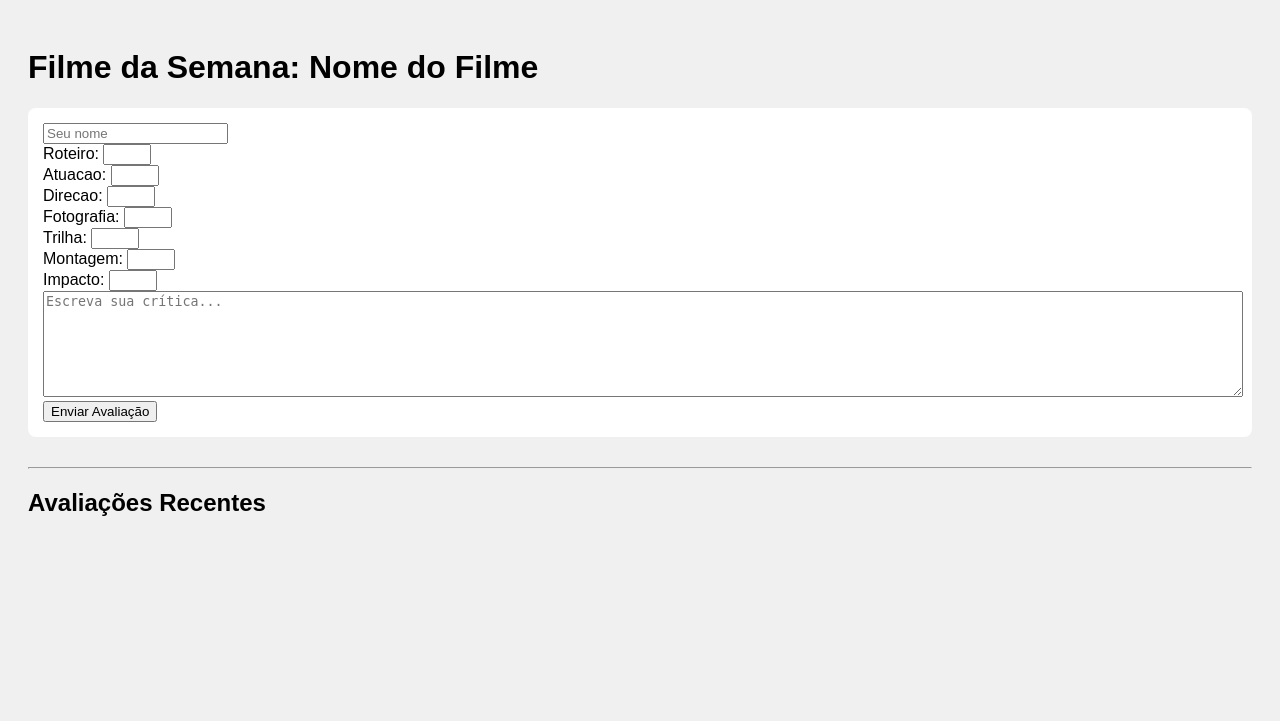
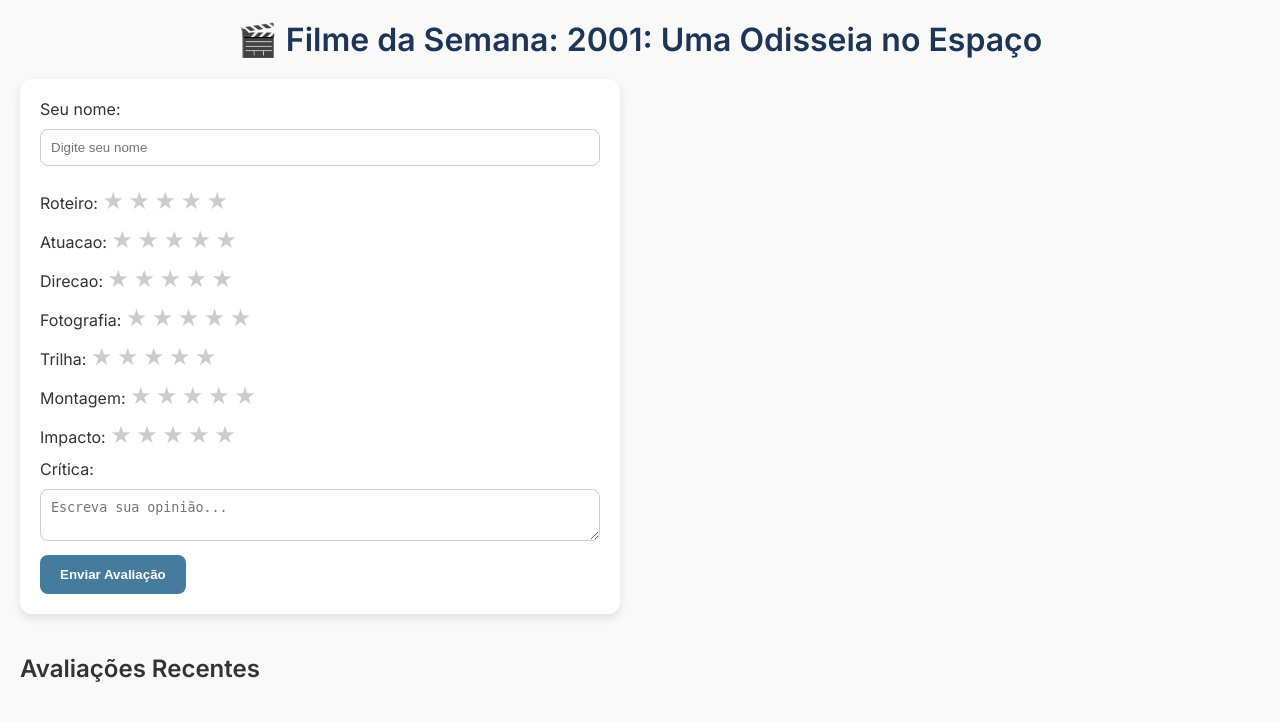
Before and after one commit to EduardoLBorges/Clube-do-filme, a Flask app: page / in a window 1280 px wide. Shown: the top 721 px of the page. Run offline with Flask 3, Linux system fonts and the light colour scheme; data that the repository does not hold is empty; some libraries are stand-ins or nearby versions.

Commit message:
versão atualizada do layout 0.1

```diff
--- a/app.py
+++ b/app.py
@@ -1,16 +1,20 @@
 from flask import Flask, render_template, request, redirect
 import psycopg2
 import os
+import datetime
+from dotenv import load_dotenv
+
+load_dotenv()  # Carrega as variáveis do .env
 
 app = Flask(__name__)
 
 def get_connection():
     return psycopg2.connect(
-        host=os.environ['DB_HOST'],
-        dbname=os.environ['DB_NAME'],
-        user=os.environ['DB_USER'],
-        password=os.environ['DB_PASSWORD'],
-        port=os.environ['DB_PORT']
+        host=os.environ.get("DB_HOST", "localhost"),
+        dbname=os.environ.get("DB_NAME", "clube_filmes"),
+        user=os.environ.get("DB_USER", "postgres"),
+        password=os.environ.get("DB_PASSWORD", "senha"),
+        port=os.environ.get("DB_PORT", "5432")
     )
 
 @app.route('/', methods=['GET', 'POST'])
@@ -46,7 +50,6 @@
     conn.close()
     return render_template('index.html', avaliacoes=avaliacoes)
 
-
 if __name__ == '__main__':
     port = int(os.environ.get("PORT", 5000))
     app.run(host='0.0.0.0', port=port)
--- a/static/style.css
+++ b/static/style.css
@@ -1,21 +1,104 @@
+/* Reset básico */
+* {
+  margin: 0;
+  padding: 0;
+  box-sizing: border-box;
+}
+
 body {
-  font-family: Arial, sans-serif;
+  font-family: 'Inter', sans-serif;
+  background: #f9f9f9;
+  color: #333;
   padding: 20px;
-  background: #f0f0f0;
 }
+
+h1 {
+  margin-bottom: 20px;
+  font-size: 2rem;
+  color: #1d3557;
+  text-align: center;
+}
+
 form {
-  background: #fff;
-  padding: 15px;
+  background: white;
+  padding: 20px;
+  border-radius: 12px;
+  box-shadow: 0 4px 10px rgba(0, 0, 0, 0.1);
+  margin-bottom: 40px;
+  max-width: 600px;
+}
+
+form input,
+form textarea,
+form select {
+  width: 100%;
+  margin: 10px 0;
+  padding: 10px;
   border-radius: 8px;
-  margin-bottom: 30px;
+  border: 1px solid #ccc;
 }
-textarea {
-  width: 100%;
-  height: 100px;
+
+form button {
+  background-color: #457b9d;
+  color: white;
+  border: none;
+  padding: 12px 20px;
+  border-radius: 8px;
+  cursor: pointer;
+  transition: 0.3s;
+  font-weight: bold;
 }
+
+form button:hover {
+  background-color: #1d3557;
+}
+
 .avaliacao {
   background: #fff;
-  padding: 10px;
-  margin-bottom: 15px;
-  border-radius: 5px;
+  padding: 15px 20px;
+  margin-bottom: 20px;
+  border-left: 5px solid #457b9d;
+  border-radius: 8px;
+  box-shadow: 0 3px 8px rgba(0, 0, 0, 0.05);
 }
+
+.avaliacao strong {
+  font-size: 1.1rem;
+  color: #1d3557;
+}
+
+ul {
+  list-style: none;
+  margin-top: 8px;
+  padding-left: 0;
+}
+
+textarea {
+  resize: vertical;
+}
+
+footer {
+  margin-top: 50px;
+  text-align: center;
+  color: #888;
+  font-size: 0.9rem;
+}
+
+.estrelas-box {
+  margin: 10px 0;
+}
+
+.estrelas {
+  display: inline-block;
+}
+
+.estrela {
+  font-size: 24px;
+  color: #ccc;
+  cursor: pointer;
+  transition: 0.2s;
+}
+
+.estrela.ativa {
+  color: #f5b301;
+}
--- a/templates/index.html
+++ b/templates/index.html
@@ -3,36 +3,63 @@
 <head>
   <meta charset="UTF-8">
   <title>Clube do Filme</title>
+  <link href="https://fonts.googleapis.com/css2?family=Inter:wght@400;600&display=swap" rel="stylesheet">
   <link rel="stylesheet" href="{{ url_for('static', filename='style.css') }}">
 </head>
 <body>
-  <h1>Filme da Semana: Nome do Filme</h1>
+  <h1>🎬 Filme da Semana: 2001: Uma Odisseia no Espaço</h1>
 
-  <form method="post">
-    <input name="nome" placeholder="Seu nome" required><br>
+<form method="post">
+  <label>Seu nome:</label>
+  <input name="nome" placeholder="Digite seu nome" required>
 
-    {% for campo in ['roteiro', 'atuacao', 'direcao', 'fotografia', 'trilha', 'montagem', 'impacto'] %}
-      <label>{{ campo.capitalize() }}:
-        <input type="number" name="{{ campo }}" min="1" max="5" required>
-      </label><br>
-    {% endfor %}
+  {% for campo in ['roteiro', 'atuacao', 'direcao', 'fotografia', 'trilha', 'montagem', 'impacto'] %}
+    <div class="estrelas-box">
+      <label>{{ campo.capitalize() }}:</label>
+      <div class="estrelas" data-name="{{ campo }}">
+        {% for i in range(1, 6) %}
+          <span class="estrela" data-value="{{ i }}">&#9733;</span>
+        {% endfor %}
+      </div>
+      <input type="hidden" name="{{ campo }}" required>
+    </div>
+  {% endfor %}
 
-    <textarea name="critica" placeholder="Escreva sua crítica..." required></textarea><br>
-    <button type="submit">Enviar Avaliação</button>
-  </form>
+  <label>Crítica:</label>
+  <textarea name="critica" placeholder="Escreva sua opinião..." required></textarea>
 
-  <hr>
+  <button type="submit">Enviar Avaliação</button>
+</form>
 
   <h2>Avaliações Recentes</h2>
   {% for a in avaliacoes %}
     <div class="avaliacao">
-      <strong>{{ a[1] }}</strong> em {{ a[-1] }}<br>
+      <strong>{{ a[1] }}</strong> em {{ a[-1].strftime('%d/%m/%Y %H:%M') }}:
       <ul>
-        <li>Roteiro: {{ a[2] }} | Atuação: {{ a[3] }} | Direção: {{ a[4] }}</li>
-        <li>Fotografia: {{ a[5] }} | Trilha: {{ a[6] }} | Montagem: {{ a[7] }} | Impacto: {{ a[8] }}</li>
+        <li>🎞️ Roteiro: {{ a[2] }} | 🎭 Atuação: {{ a[3] }} | 🎬 Direção: {{ a[4] }}</li>
+        <li>📷 Fotografia: {{ a[5] }} | 🎶 Trilha: {{ a[6] }} | ✂️ Montagem: {{ a[7] }} | 💥 Impacto: {{ a[8] }}</li>
       </ul>
       <p><em>{{ a[9] }}</em></p>
     </div>
   {% endfor %}
+
 </body>
 </html>
+
+<script>
+  document.querySelectorAll('.estrelas').forEach(estrelasBox => {
+    const estrelas = estrelasBox.querySelectorAll('.estrela');
+    const hiddenInput = estrelasBox.nextElementSibling;
+
+    estrelas.forEach(estrela => {
+      estrela.addEventListener('click', () => {
+        const valor = parseInt(estrela.getAttribute('data-value'));
+        hiddenInput.value = valor;
+
+        estrelas.forEach(e => {
+          e.classList.toggle('ativa', parseInt(e.getAttribute('data-value')) <= valor);
+        });
+      });
+    });
+  });
+</script>
```
Also changed, not shown: 1 other file.
